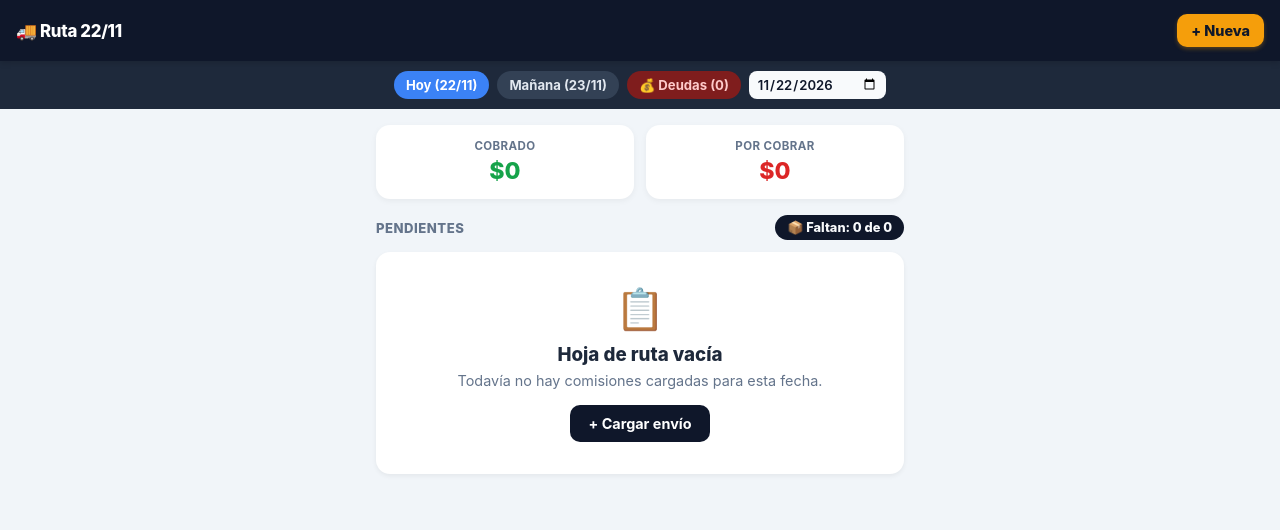
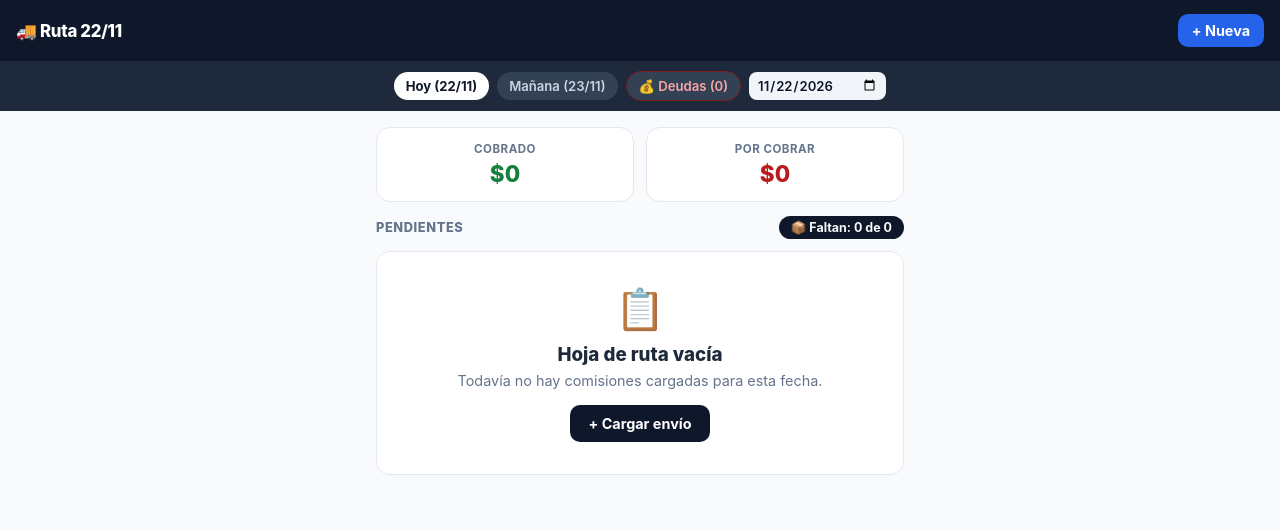
Before and after one commit to daniel-debasto/comisiones-rosario, a Django app: page / in a window 1280 px wide. Shown: the top 530 px of the page. Run offline with Django 5.2, Linux system fonts and the light colour scheme; data that the repository does not hold is empty.

Commit message:
Unifica paleta de colores corporativa Slate y Navy

```diff
--- a/envios/templates/envios/hoja_ruta.html
+++ b/envios/templates/envios/hoja_ruta.html
@@ -7,53 +7,46 @@
     <title>Hoja de Ruta - Firmat / Rosario</title>
     <style>
         * { box-sizing: border-box; margin: 0; padding: 0; font-family: -apple-system, BlinkMacSystemFont, "Segoe UI", Roboto, sans-serif; }
-        body { background-color: #f1f5f9; color: #1e293b; padding-bottom: 40px; }
-        .navbar { background-color: #0f172a; color: white; padding: 14px 16px; display: flex; justify-content: space-between; align-items: center; position: sticky; top: 0; z-index: 100; box-shadow: 0 2px 6px rgba(0,0,0,0.15); }
+        body { background-color: #f8fafc; color: #0f172a; padding-bottom: 40px; }
+        .navbar { background-color: #0f172a; color: white; padding: 14px 16px; display: flex; justify-content: space-between; align-items: center; position: sticky; top: 0; z-index: 100; }
         .navbar-title { font-weight: 800; font-size: 1.05rem; letter-spacing: -0.3px; }
-        .btn-nueva { background-color: #f59e0b; color: #0f172a; text-decoration: none; padding: 8px 14px; border-radius: 10px; font-weight: 800; font-size: 0.9rem; box-shadow: 0 2px 4px rgba(245,158,11,0.3); }
+        .btn-nueva { background-color: #2563eb; color: white; text-decoration: none; padding: 8px 14px; border-radius: 10px; font-weight: 700; font-size: 0.9rem; }
         .fecha-bar { background: #1e293b; padding: 10px 16px; display: flex; gap: 8px; align-items: center; justify-content: center; flex-wrap: wrap; }
-        .fecha-pill { padding: 6px 12px; border-radius: 20px; text-decoration: none; font-size: 0.82rem; font-weight: 700; background: #334155; color: #e2e8f0; }
-        .fecha-pill.activa { background: #3b82f6; color: white; }
-        .fecha-input { padding: 5px 8px; border-radius: 8px; border: none; font-size: 0.82rem; font-weight: 600; background: #f8fafc; color: #0f172a; }
+        .fecha-pill { padding: 6px 12px; border-radius: 20px; text-decoration: none; font-size: 0.82rem; font-weight: 600; background: #334155; color: #cbd5e1; }
+        .fecha-pill.activa { background: #ffffff; color: #0f172a; font-weight: 700; }
+        .fecha-pill.deudas { background: #334155; color: #fca5a5; border: 1px solid #7f1d1d; }
+        .fecha-input { padding: 5px 8px; border-radius: 8px; border: none; font-size: 0.82rem; font-weight: 600; background: #f1f5f9; color: #0f172a; }
         .container { max-width: 560px; margin: 0 auto; padding: 16px; }
-        .resumen { display: grid; grid-template-columns: 1fr 1fr; gap: 12px; margin-bottom: 16px; }
-        .caja-box { background: white; padding: 14px; border-radius: 14px; text-align: center; box-shadow: 0 2px 6px rgba(0,0,0,0.05); }
-        .caja-label { font-size: 0.72rem; text-transform: uppercase; color: #64748b; font-weight: 700; display: block; margin-bottom: 4px; letter-spacing: 0.4px; }
-        .caja-valor-verde { color: #16a34a; font-size: 1.45rem; font-weight: 800; }
-        .caja-valor-rojo { color: #dc2626; font-size: 1.45rem; font-weight: 800; }
-        .seccion-titulo { font-size: 0.82rem; text-transform: uppercase; color: #64748b; font-weight: 800; letter-spacing: 0.5px; }
-        .card { background: white; border-radius: 16px; padding: 16px; margin-bottom: 16px; box-shadow: 0 3px 10px rgba(15,23,42,0.06); border-left: 6px solid #3b82f6; }
+        .resumen { display: grid; grid-template-columns: 1fr 1fr; gap: 12px; margin-bottom: 14px; }
+        .caja-box { background: white; padding: 14px; border-radius: 14px; text-align: center; border: 1px solid #e2e8f0; }
+        .caja-label { font-size: 0.72rem; text-transform: uppercase; color: #64748b; font-weight: 700; display: block; margin-bottom: 4px; letter-spacing: 0.5px; }
+        .caja-valor-verde { color: #15803d; font-size: 1.4rem; font-weight: 800; }
+        .caja-valor-rojo { color: #b91c1c; font-size: 1.4rem; font-weight: 800; }
+        .seccion-titulo { font-size: 0.8rem; text-transform: uppercase; color: #64748b; font-weight: 800; letter-spacing: 0.6px; }
+        .card { background: white; border-radius: 16px; padding: 16px; margin-bottom: 14px; border: 1px solid #e2e8f0; border-left: 5px solid #1e3a8a; box-shadow: 0 1px 3px rgba(15,23,42,0.04); }
         .card.urgente { border-left-color: #dc2626; }
         .badges { display: flex; justify-content: space-between; align-items: center; margin-bottom: 10px; gap: 6px; flex-wrap: wrap; }
-        .badge { padding: 4px 10px; border-radius: 20px; font-size: 0.76rem; font-weight: 700; }
-        .badge-zona { background: #dbeafe; color: #1d4ed8; }
-        .badge-hora { background: #fee2e2; color: #b91c1c; }
-        .badge-libre { background: #f1f5f9; color: #475569; }
+        .badge { padding: 4px 10px; border-radius: 8px; font-size: 0.76rem; font-weight: 700; }
+        .badge-neutro { background: #f1f5f9; color: #334155; }
+        .badge-hora { background: #fef2f2; color: #b91c1c; border: 1px solid #fecaca; }
         .card-tools { display: flex; gap: 5px; align-items: center; }
-        .btn-mini { padding: 5px 8px; border-radius: 8px; font-size: 0.76rem; font-weight: 700; text-decoration: none; border: none; cursor: pointer; }
-        .btn-editar { background: #f1f5f9; color: #334155; }
-        .btn-posponer { background: #fef3c7; color: #b45309; }
-        .btn-borrar { background: #fee2e2; color: #b91c1c; }
-        .direccion { font-size: 1.3rem; font-weight: 800; color: #0f172a; margin-bottom: 6px; letter-spacing: -0.3px; }
+        .btn-mini { padding: 5px 9px; border-radius: 8px; font-size: 0.76rem; font-weight: 700; text-decoration: none; border: 1px solid #e2e8f0; background: #f8fafc; color: #334155; cursor: pointer; }
+        .direccion { font-size: 1.28rem; font-weight: 800; color: #0f172a; margin-bottom: 6px; letter-spacing: -0.3px; }
         .cliente-row { display: flex; align-items: center; gap: 8px; flex-wrap: wrap; margin-bottom: 10px; font-size: 0.92rem; color: #334155; }
-        .tipo-pill { padding: 3px 9px; border-radius: 6px; font-size: 0.75rem; font-weight: 700; }
-        .tipo-SOBRE { background: #e0f2fe; color: #0369a1; }
-        .tipo-BULTO { background: #ffedd5; color: #c2410c; }
-        .tipo-TRAMITE { background: #f3e8ff; color: #7e22ce; }
-        .notas { background: #fffbeb; border: 1px solid #fde68a; color: #92400e; padding: 8px 12px; border-radius: 10px; font-size: 0.86rem; margin-bottom: 12px; }
+        .tipo-pill { padding: 3px 9px; border-radius: 6px; font-size: 0.75rem; font-weight: 700; background: #f1f5f9; color: #475569; }
+        .notas { background: #f8fafc; border-left: 3px solid #94a3b8; color: #475569; padding: 8px 12px; border-radius: 6px; font-size: 0.85rem; margin-bottom: 12px; }
         .precio-fila { display: flex; justify-content: space-between; align-items: center; border-top: 1px solid #f1f5f9; padding-top: 10px; margin-bottom: 12px; }
-        .precio { font-size: 1.35rem; font-weight: 800; color: #0f172a; }
-        .estado-pago-si { background: #dcfce7; color: #15803d; }
-        .estado-pago-no { background: #fef9c3; color: #a16207; }
-        .btn { display: block; width: 100%; text-align: center; padding: 12px; border-radius: 12px; font-weight: 700; font-size: 0.94rem; text-decoration: none; border: none; cursor: pointer; margin-bottom: 8px; }
-        .btn-maps { background: #eff6ff; color: #1d4ed8; border: 1.5px solid #bfdbfe; }
-        .btn-waze { background: #ecfeff; color: #0e7490; border: 1.5px solid #a5f3fc; }
+        .precio { font-size: 1.32rem; font-weight: 800; color: #0f172a; }
+        .estado-pago-si { background: #f0fdf4; color: #15803d; border: 1px solid #bbf7d0; }
+        .estado-pago-no { background: #fffbeb; color: #b45309; border: 1px solid #fde68a; }
+        .btn { display: block; width: 100%; text-align: center; padding: 11px; border-radius: 10px; font-weight: 700; font-size: 0.92rem; text-decoration: none; border: none; cursor: pointer; margin-bottom: 8px; }
+        .btn-nav { background: #ffffff; color: #0f172a; border: 1.5px solid #cbd5e1; margin-bottom: 0; }
         .acciones-form { display: flex; gap: 8px; }
-        .btn-cobrado { background: #16a34a; color: white; flex: 2; margin-bottom: 0; }
-        .btn-entregado { background: #64748b; color: white; flex: 1; margin-bottom: 0; }
-        .vacio-box { background: white; border-radius: 14px; padding: 32px 16px; text-align: center; box-shadow: 0 2px 5px rgba(0,0,0,0.06); }
-        .card-completada { background: white; border-radius: 12px; padding: 12px 14px; margin-bottom: 8px; display: flex; justify-content: space-between; align-items: center; opacity: 0.8; box-shadow: 0 1px 3px rgba(0,0,0,0.04); }
-        .tachado { text-decoration: line-through; font-weight: 700; }
+        .btn-cobrado { background: #15803d; color: white; flex: 2; margin-bottom: 0; }
+        .btn-entregado { background: #f1f5f9; color: #334155; border: 1px solid #cbd5e1; flex: 1; margin-bottom: 0; }
+        .vacio-box { background: white; border-radius: 14px; padding: 32px 16px; text-align: center; border: 1px solid #e2e8f0; }
+        .card-completada { background: white; border-radius: 12px; padding: 12px 14px; margin-bottom: 8px; display: flex; justify-content: space-between; align-items: center; opacity: 0.75; border: 1px solid #e2e8f0; }
+        .tachado { text-decoration: line-through; font-weight: 700; color: #475569; }
     </style>
 </head>
 <body>
@@ -66,7 +59,7 @@
 <div class="fecha-bar">
     <a href="{% url 'hoja_de_ruta' %}?fecha={{ hoy|date:'Y-m-d' }}" class="fecha-pill {% if fecha_sel == hoy %}activa{% endif %}">Hoy ({{ hoy|date:"d/m" }})</a>
     <a href="{% url 'hoja_de_ruta' %}?fecha={{ manana|date:'Y-m-d' }}" class="fecha-pill {% if fecha_sel == manana %}activa{% endif %}">Mañana ({{ manana|date:"d/m" }})</a>
-    <a href="{% url 'cuentas_corrientes' %}" class="fecha-pill" style="background: #7f1d1d; color: #fecaca;">💰 Deudas ({{ deudores_count }})</a>
+    <a href="{% url 'cuentas_corrientes' %}" class="fecha-pill deudas">💰 Deudas ({{ deudores_count }})</a>
     <form method="GET" action="{% url 'hoja_de_ruta' %}" style="margin: 0;">
         <input type="date" name="fecha" value="{{ fecha_sel|date:'Y-m-d' }}" onchange="this.form.submit()" class="fecha-input">
     </form>
@@ -86,27 +79,31 @@
     </div>
 
     {% if pendientes|length > 0 %}
-    <div style="display: grid; grid-template-columns: {% if pendientes.count > 1 %}1fr 1fr{% else %}1fr{% endif %}; gap: 8px; margin-bottom: 16px;">
+    <div style="display: grid; grid-template-columns: {% if pendientes|length > 1 %}1fr 1fr{% else %}1fr{% endif %}; gap: 8px; margin-bottom: 16px;">
         {% if pendientes|length > 1 %}
         <form method="POST" action="{% url 'optimizar_ruta_ia' %}" style="margin: 0;">
             {% csrf_token %}
             <input type="hidden" name="fecha_viaje" value="{{ fecha_sel|date:'Y-m-d' }}">
-            <button type="submit" class="btn" style="background: linear-gradient(135deg, #4f46e5, #7c3aed); color: white; margin-bottom: 0; font-size: 0.86rem; padding: 12px 8px;">
+            <button type="submit" class="btn" style="background: #0f172a; color: white; margin-bottom: 0; font-size: 0.86rem; padding: 12px 8px;">
                 🤖 Ordenar con IA
             </button>
         </form>
         {% endif %}
-        {% if url_ruta_completa %}
-        <a href="{% url 'mapa_ruta_completa' %}?fecha={{ fecha_sel|date:'Y-m-d' }}" class="btn" style="background: #0f172a; color: white; margin-bottom: 0; font-size: 0.86rem; padding: 12px 8px; display: flex; align-items: center; justify-content: center;">
+        <a href="{% url 'mapa_ruta_completa' %}?fecha={{ fecha_sel|date:'Y-m-d' }}" class="btn" style="background: white; color: #0f172a; border: 1.5px solid #cbd5e1; margin-bottom: 0; font-size: 0.86rem; padding: 12px 8px; display: flex; align-items: center; justify-content: center;">
             🗺️ Ruta Completa
         </a>
-        {% endif %}
+    </div>
+    {% endif %}
+
+    {% if consejo_ia %}
+    <div style="background: #f1f5f9; border-left: 4px solid #0f172a; color: #1e293b; padding: 11px 14px; border-radius: 8px; margin-bottom: 16px; font-size: 0.86rem;">
+        <strong>🤖 Info de Ruta:</strong> {{ consejo_ia }}
     </div>
     {% endif %}
 
     <div style="display: flex; justify-content: space-between; align-items: center; margin-bottom: 12px;">
         <span class="seccion-titulo">Pendientes</span>
-        <span style="background: #0f172a; color: #f8fafc; padding: 5px 12px; border-radius: 20px; font-size: 0.8rem; font-weight: 800;">
+        <span style="background: #0f172a; color: #f8fafc; padding: 4px 12px; border-radius: 20px; font-size: 0.78rem; font-weight: 700;">
             📦 Faltan: {{ pendientes|length }} de {{ pendientes|length|add:entregadas.count }}
         </span>
     </div>
@@ -115,30 +112,30 @@
     <div class="card {% if item.hora_limite %}urgente{% endif %}">
         <div class="badges">
             <div style="display: flex; gap: 6px; flex-wrap: wrap;">
-                <span class="badge badge-zona">🏁 Parada #{{ forloop.counter }}</span>
+                <span class="badge badge-neutro">Parada #{{ forloop.counter }}</span>
                 {% if item.hora_limite %}
-                    <span class="badge badge-hora">⏰ Antes de {{ item.hora_limite|time:"H:i" }}</span>
+                    <span class="badge badge-hora">⏰ {{ item.hora_limite|time:"H:i" }}</span>
                 {% else %}
-                    <span class="badge badge-libre">Horario libre</span>
+                    <span class="badge badge-neutro">Libre</span>
                 {% endif %}
             </div>
             <div class="card-tools">
-                <a href="{% url 'editar_comision' item.id %}" class="btn-mini btn-editar">✏️</a>
+                <a href="{% url 'editar_comision' item.id %}" class="btn-mini">✏️</a>
                 {% if fecha_sel == hoy %}
                     <form method="POST" action="{% url 'posponer_manana' item.id %}" style="margin: 0;">
                         {% csrf_token %}
-                        <button type="submit" class="btn-mini btn-posponer">⏭️ Mañana</button>
+                        <button type="submit" class="btn-mini">⏭️ Mañana</button>
                     </form>
                 {% else %}
                     <form method="POST" action="{% url 'devolver_hoy' item.id %}" style="margin: 0;">
                         {% csrf_token %}
                         <input type="hidden" name="fecha_viaje" value="{{ fecha_sel|date:'Y-m-d' }}">
-                        <button type="submit" class="btn-mini" style="background: #dbeafe; color: #1d4ed8;">⏪ Hoy</button>
+                        <button type="submit" class="btn-mini">⏪ Hoy</button>
                     </form>
                 {% endif %}
                 <form method="POST" action="{% url 'eliminar_comision' item.id %}" style="margin: 0;" onsubmit="return confirm('¿Eliminar esta parada?');">
                     {% csrf_token %}
-                    <button type="submit" class="btn-mini btn-borrar">🗑️</button>
+                    <button type="submit" class="btn-mini">🗑️</button>
                 </form>
             </div>
         </div>
```
